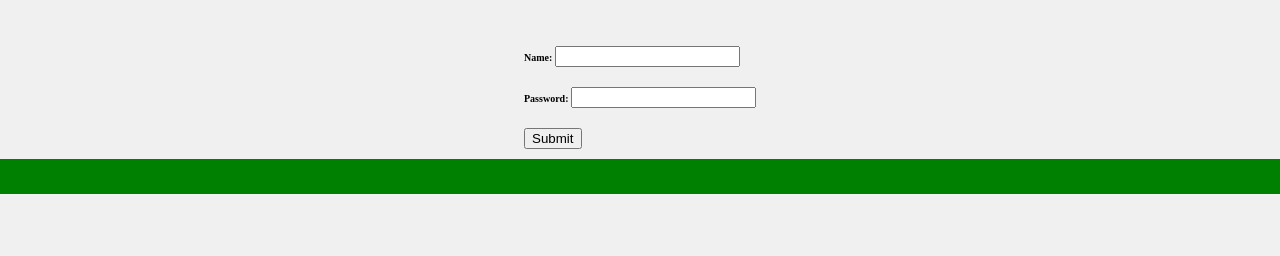
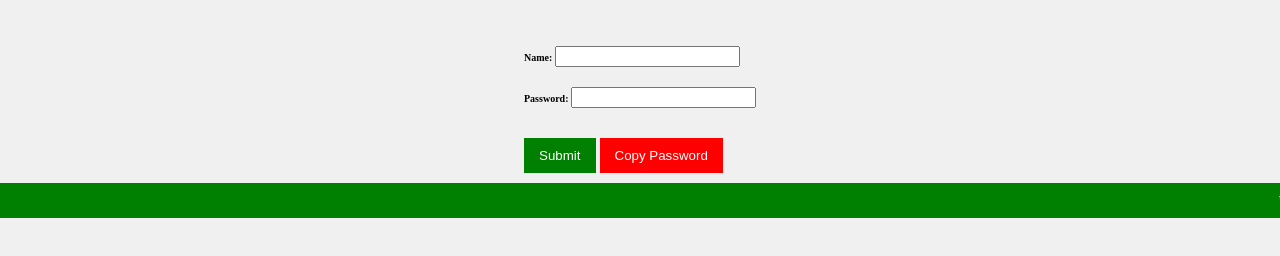
Before and after one commit to masomodigital/gade2, a plain HTML site: page index.html in a window 1280 px wide. Shown: the part 248-504 px from the top of the page. Drawn offline with Linux system fonts and the light colour scheme.

Commit message:
Update index.html

```diff
--- a/index.html
+++ b/index.html
@@ -47,9 +47,23 @@
             margin-bottom: 10px;
         }
 
-        /* Added styles for specific elements */
-        h1 {
-            color: red;
+        /* Styles for the submit button */
+        .submit-button {
+            background-color: green;
+            color: white;
+            border: none;
+            padding: 10px 15px;
+            cursor: pointer;
+        }
+
+        /* Styles for the copy password button */
+        .copy-button {
+            background-color: red;
+            color: white;
+            border: none;
+            padding: 10px 15px;
+            cursor: pointer;
+            margin-top: 10px;
         }
 
         strong {
@@ -63,12 +77,13 @@
     <img src="https://i.imgur.com/mwpTHJj.png" alt="Grade 4 Icon" width="100" height="100">
 
     <h1>SIGN IN TO GRADE 2</h1>
-    <h3>Enter Your <strong>Name</strong> & The <strong>Password</strong> You Received. If You Are Not A Member Sign Up Now!</a> To Get Access!</h3>
+    <h3>Enter Your <strong>Name</strong> & The <strong>Password</strong> You Received. If You Are Not A Member Sign Up Now! To Get Access!</h3>
 
     <form name="myForm" onsubmit="return validateForm()">
         <p><strong>Name:</strong> <input name="name" type="text" required /></p>
         <p><strong>Password:</strong> <input name="password" type="password" required /></p>
-        <input type="submit" value="Submit" />
+        <input type="submit" class="submit-button" value="Submit" />
+        <button type="button" class="copy-button" onclick="copyPassword()">Copy Password</button>
     </form>
 
     <script>
@@ -86,6 +101,15 @@
             window.location.href = "https://sites.google.com/view/grades-2/home";
             return false;
         }
+
+        function copyPassword() {
+            const password = '23406632';
+            navigator.clipboard.writeText(password).then(() => {
+                alert("Password copied to clipboard: " + password);
+            }).catch(err => {
+                alert("Failed to copy password: ", err);
+            });
+        }
     </script>
 
     <marquee direction="scroll">Welcome to Grade 2! You will be redirected to the Grade 2 Library. Any question? Call 0715399449 for assistance. Thank You!</marquee>
```
